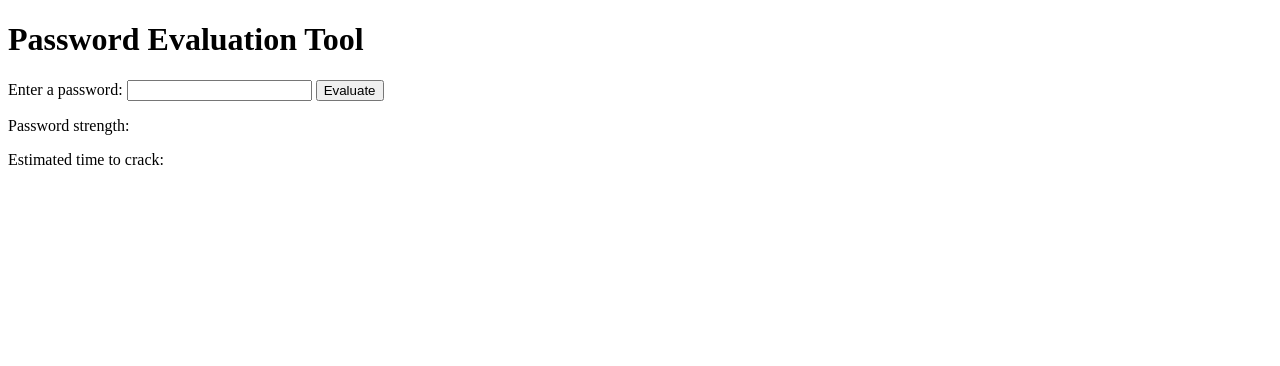
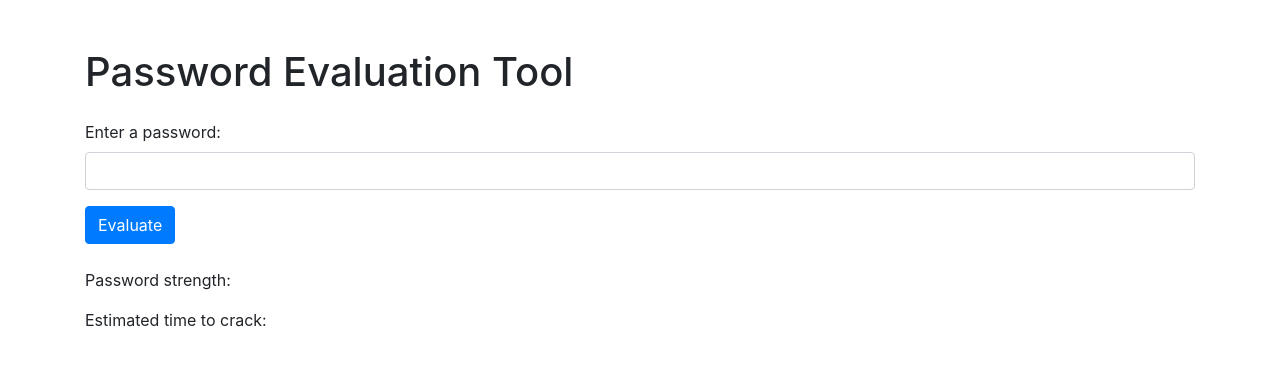
Before and after one commit to pranjalsingh03/password_checker, a Flask app: page / in a window 1280 px wide. Shown: the top 366 px of the page. Run offline with Flask 3, Linux system fonts and the light colour scheme; some libraries are stand-ins or nearby versions.

Commit message:
refactor: Update index.html with Bootstrap styling and improve form layout

```diff
--- a/app/templates/index.html
+++ b/app/templates/index.html
@@ -4,18 +4,29 @@
     <meta charset="UTF-8">
     <meta name="viewport" content="width=device-width, initial-scale=1.0">
     <title>Password Evaluation Tool</title>
+    <!-- Bootstrap CSS -->
+    <link href="https://maxcdn.bootstrapcdn.com/bootstrap/4.5.2/css/bootstrap.min.css" rel="stylesheet">
 </head>
 <body>
-    <h1>Password Evaluation Tool</h1>
-    <form id="passwordForm">
-        <label for="password">Enter a password:</label>
-        <input type="password" id="password" name="password" required>
-        <button type="submit">Evaluate</button>
-    </form>
-    <div id="results">
-        <p>Password strength: <span id="strength"></span></p>
-        <p>Estimated time to crack: <span id="timeToCrack"></span></p>
+    <div class="container">
+        <h1 class="mt-5">Password Evaluation Tool</h1>
+        <form id="passwordForm" class="mt-4">
+            <div class="form-group">
+                <label for="password">Enter a password:</label>
+                <input type="password" id="password" name="password" class="form-control" required>
+            </div>
+            <button type="submit" class="btn btn-primary">Evaluate</button>
+        </form>
+        <div id="results" class="mt-4">
+            <p>Password strength: <span id="strength" class="font-weight-bold"></span></p>
+            <p>Estimated time to crack: <span id="timeToCrack" class="font-weight-bold"></span></p>
+        </div>
     </div>
+
+    <!-- jQuery and Bootstrap JS -->
+    <script src="https://code.jquery.com/jquery-3.5.1.slim.min.js"></script>
+    <script src="https://cdn.jsdelivr.net/npm/@popperjs/core@2.9.3/dist/umd/popper.min.js"></script>
+    <script src="https://maxcdn.bootstrapcdn.com/bootstrap/4.5.2/js/bootstrap.min.js"></script>
 
     <script>
         document.getElementById('passwordForm').addEventListener('submit', function(event) {
```
